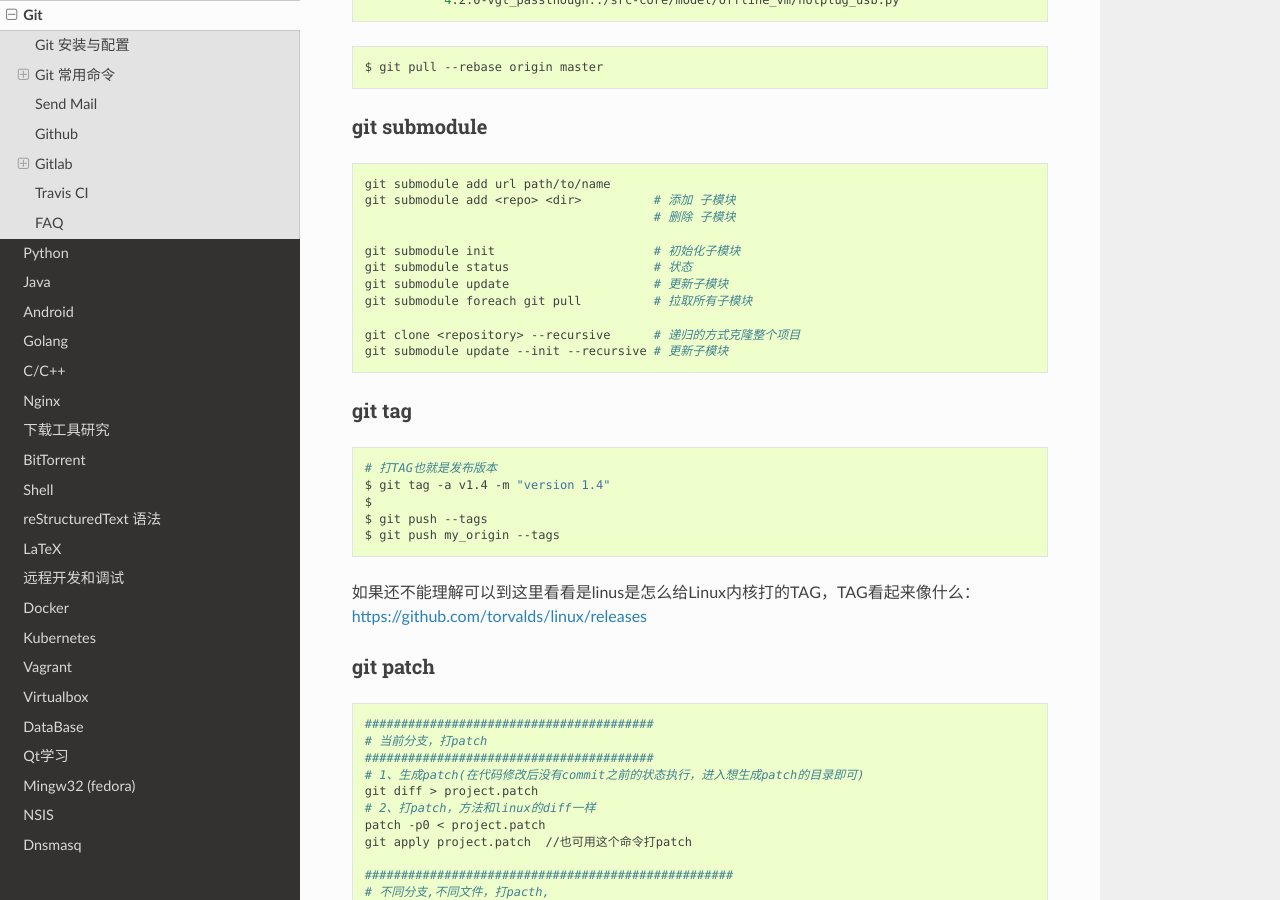
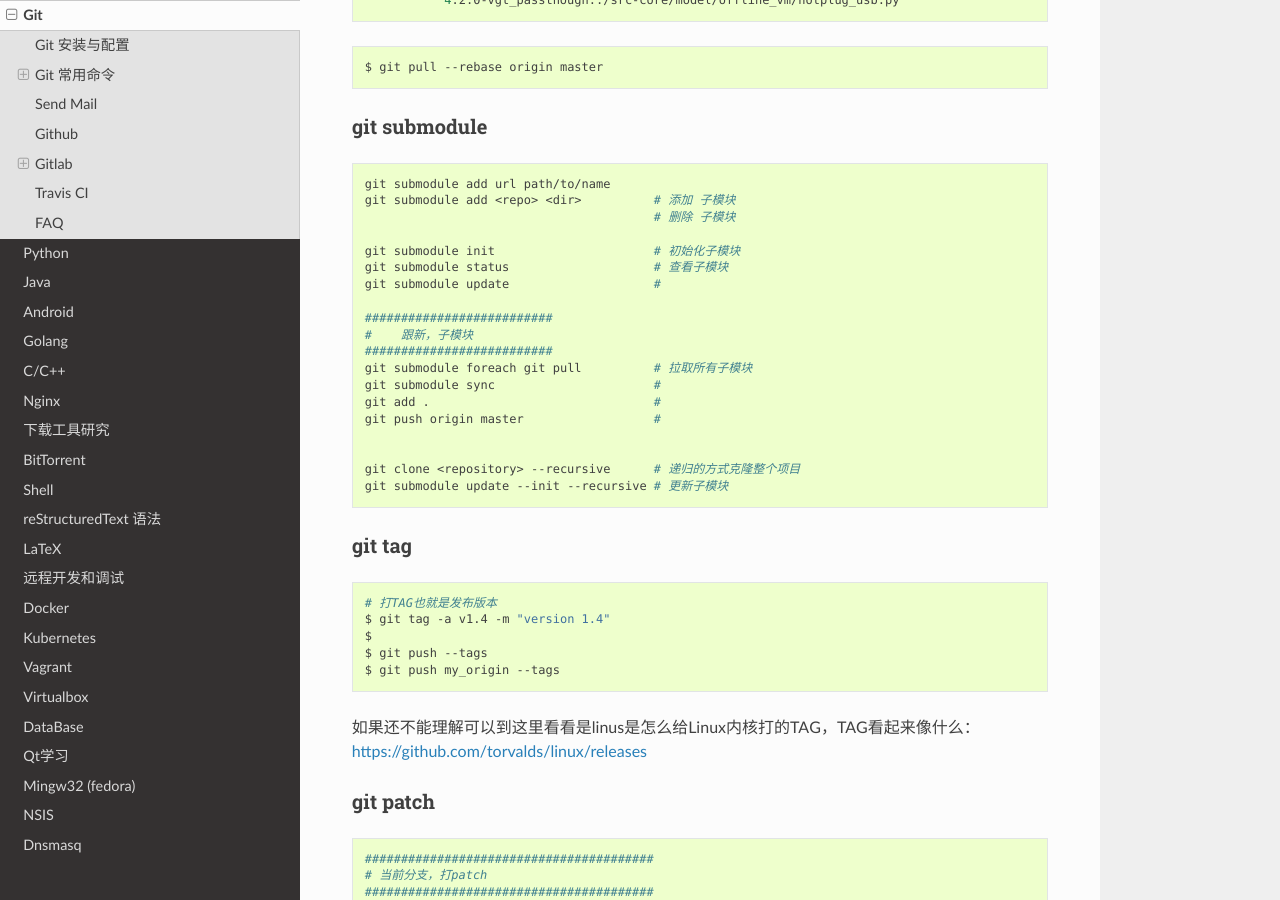
Before and after one commit to my-rds-store/my_space, a Sphinx documentation site: the page built from source/git/index.rst, in a window 1280 px wide and 900 px high, scrolled down 2488 px. Built offline with Sphinx 7.4.7 and the Read the Docs theme 2.0.0, drawn with Linux system fonts in a browser that asks for light colours.

Commit message:
update ...

```diff
--- a/source/git/index.rst
+++ b/source/git/index.rst
@@ -139,9 +139,17 @@ git submodule
                                             # 删除 子模块
 
     git submodule init                      # 初始化子模块
-    git submodule status                    # 状态
-    git submodule update                    # 更新子模块
+    git submodule status                    # 查看子模块
+    git submodule update                    #
+
+    ##########################
+    #    跟新，子模块
+    ##########################
     git submodule foreach git pull          # 拉取所有子模块
+    git submodule sync                      #
+    git add .                               #
+    git push origin master                  #
+
 
     git clone <repository> --recursive      # 递归的方式克隆整个项目
     git submodule update --init --recursive # 更新子模块
```
